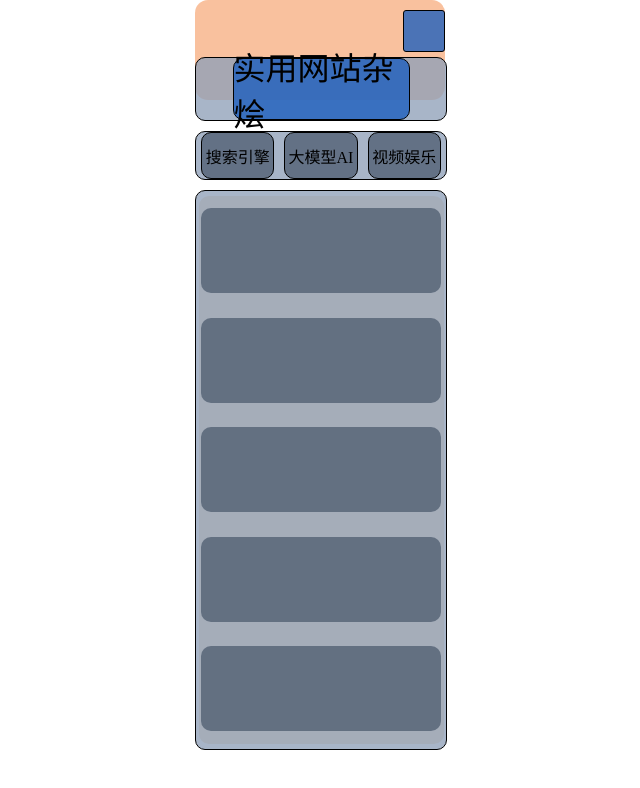
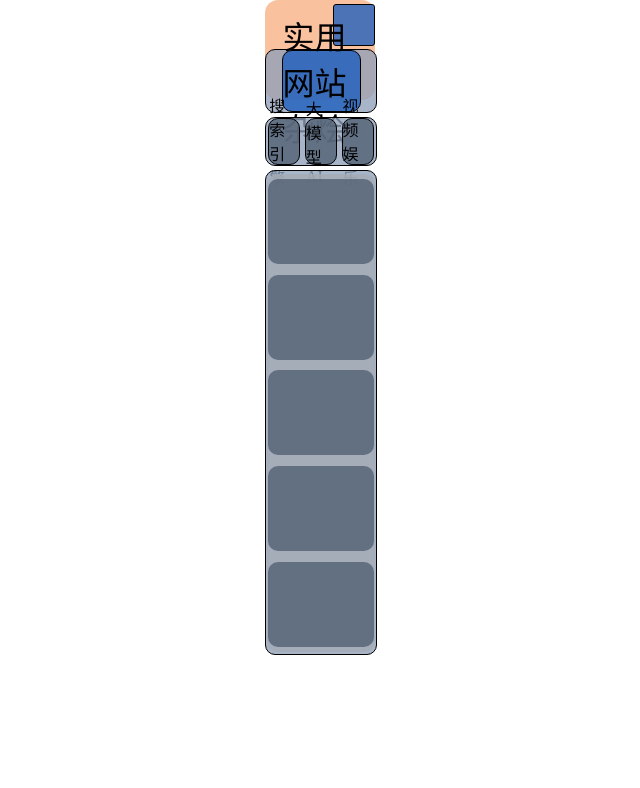
Before and after one commit to GenTuBong/yige.github.io, a plain HTML site: page index.html in a window 1280 px wide. Shown: the whole page, without its empty margins (320-960 px from the left). Drawn offline with Linux system fonts and the light colour scheme.

Commit message:
Update styles.css

```diff
--- a/styles.css
+++ b/styles.css
@@ -6,7 +6,7 @@ body {
 .zhu {
   margin-left: auto;
   margin-right: auto;
-  width: 250px;
+  width: 110px;
   height: 100px;
   border-radius: 13px;
   background-color: rgba(241, 117, 40, 0.452);
```
